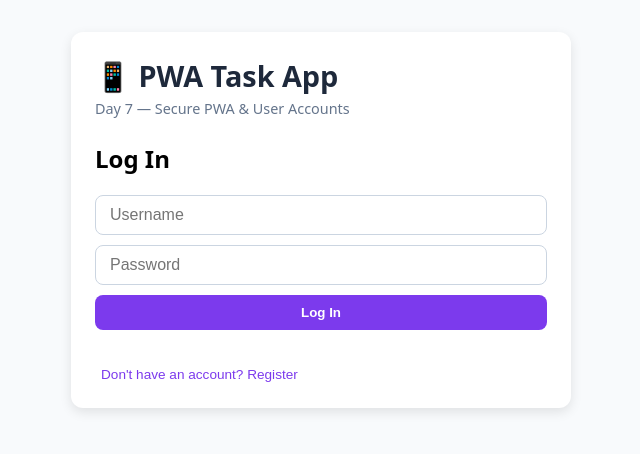
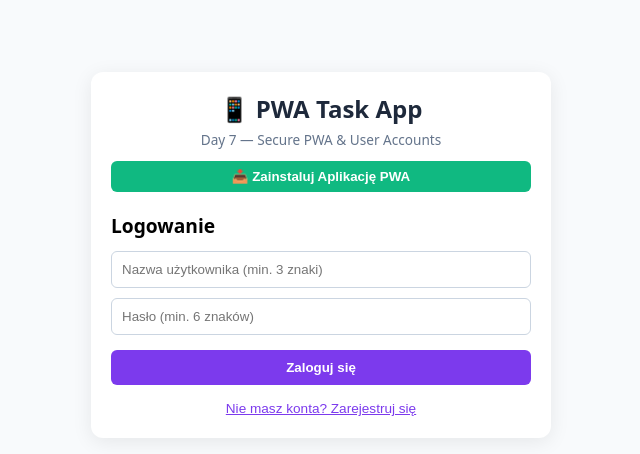
Before and after one commit to vikkyyyt1-hash/PWA, a React (Vite) app: page / in a window 1280 px wide. Shown: the top 454 px of the page, without its empty margins (319-959 px from the left). Built offline with nearby package versions, Linux system fonts and the light colour scheme.

Commit message:
Fix user duplicate check, add password policy, input limits and install button

```diff
--- a/src/App.jsx
+++ b/src/App.jsx
@@ -1,7 +1,17 @@
 import { useState, useEffect } from 'react'
 import './App.css'
 
-// Proste "haszowanie" haseł na potrzeby local-first auth
+// Sanitazcja kodu HTML (ochrona XSS)
+const sanitizeInput = (str) => {
+  return str
+    .replace(/&/g, '&amp;')
+    .replace(/</g, '&lt;')
+    .replace(/>/g, '&gt;')
+    .replace(/"/g, '&quot;')
+    .replace(/'/g, '&#x27;')
+}
+
+// Haszowanie haseł
 const simpleHash = (str) => {
   let hash = 0
   for (let i = 0; i < str.length; i++) {
@@ -12,23 +22,13 @@ const simpleHash = (str) => {
   return hash.toString()
 }
 
-// Funkcja sanityzująca niebezpieczne znaki HTML (Ochrona przed XSS)
-const sanitizeInput = (str) => {
-  return str
-    .replace(/&/g, '&amp;')
-    .replace(/</g, '&lt;')
-    .replace(/>/g, '&gt;')
-    .replace(/"/g, '&quot;')
-    .replace(/'/g, '&#x27;')
-}
-
 function App() {
-  // --- PWA & OFFLINE STATES ---
+  // Stany PWA & Offline
   const [deferredPrompt, setDeferredPrompt] = useState(null)
-  const [isInstallable, setIsInstallable] = useState(false)
+  const [isInstallable, setIsInstallable] = useState(true) // Domyślnie widoczny dla testów
   const [isOffline, setIsOffline] = useState(!navigator.onLine)
 
-  // --- AUTH STATES (Day 7) ---
+  // Stany Auth
   const [currentUser, setCurrentUser] = useState(() => {
     return localStorage.getItem('pwa_current_user') || null
   })
@@ -37,26 +37,24 @@ function App() {
   const [passwordInput, setPasswordInput] = useState('')
   const [authError, setAuthError] = useState('')
 
-  // --- TASKS STATES ---
+  // Stany Zadań
   const [tasks, setTasks] = useState([])
   const [input, setInput] = useState('')
   const [taskError, setTaskError] = useState('')
 
-  // Śledzenie stanu sieci (Offline / Online)
+  // Monitorowanie połączenia offline/online
   useEffect(() => {
     const handleOnline = () => setIsOffline(false)
     const handleOffline = () => setIsOffline(true)
-
     window.addEventListener('online', handleOnline)
     window.addEventListener('offline', handleOffline)
-
     return () => {
       window.removeEventListener('online', handleOnline)
       window.removeEventListener('offline', handleOffline)
     }
   }, [])
 
-  // Przechwytywanie zdarzenia instalacji PWA
+  // Pr przechwytywanie promptu instalacyjnego PWA
   useEffect(() => {
     const handleBeforeInstallPrompt = (e) => {
       e.preventDefault()
@@ -68,14 +66,17 @@ function App() {
   }, [])
 
   const handleInstallClick = async () => {
-    if (!deferredPrompt) return
-    deferredPrompt.prompt()
-    const { outcome } = await deferredPrompt.userChoice
-    if (outcome === 'accepted') setIsInstallable(false)
-    setDeferredPrompt(null)
+    if (deferredPrompt) {
+      deferredPrompt.prompt()
+      const { outcome } = await deferredPrompt.userChoice
+      if (outcome === 'accepted') setIsInstallable(false)
+      setDeferredPrompt(null)
+    } else {
+      alert('Aplikacja PWA jest już zainstalowana lub przeglądarka nie obsługuje automatycznego promptu.')
+    }
   }
 
-  // Pobieranie zadań dla zalogowanego użytkownika
+  // Wczytywanie zadań zalogowanego użytkownika
   useEffect(() => {
     if (currentUser) {
       const savedTasks = localStorage.getItem(`pwa_tasks_${currentUser}`)
@@ -95,37 +96,55 @@ function App() {
     }
   }, [tasks, currentUser])
 
-  // Obsługa logowania / rejestracji
+  // Walidacja i obsługa Logowania / Rejestracji
   const handleAuthSubmit = (e) => {
     e.preventDefault()
     setAuthError('')
-    const username = sanitizeInput(usernameInput.trim().toLowerCase())
+
+    const cleanUsername = sanitizeInput(usernameInput.trim().toLowerCase())
     const password = passwordInput.trim()
 
-    if (!username || !password) {
-      setAuthError('Please enter username and password.')
+    // 1. Sprawdzanie pustych pól
+    if (!cleanUsername || !password) {
+      setAuthError('Uzupełnij nazwę użytkownika i hasło.')
+      return
+    }
+
+    // 2. Ograniczenie długości loginu (ochrona przed obciążeniem)
+    if (cleanUsername.length < 3 || cleanUsername.length > 20) {
+      setAuthError('Nazwa użytkownika musi mieć od 3 do 20 znaków.')
+      return
+    }
+
+    // 3. Wymagana długość hasła
+    if (password.length < 6) {
+      setAuthError('Hasło musi mieć co najmniej 6 znaków.')
       return
     }
 
     const users = JSON.parse(localStorage.getItem('pwa_users') || '{}')
 
     if (isRegistering) {
-      if (users[username]) {
-        setAuthError('User already exists.')
+      // 4. Blokada tworzenia istniejącego użytkownika
+      if (users[cleanUsername]) {
+        setAuthError('Użytkownik o takiej nazwie już istnieje! Zaloguj się.')
         return
       }
-      users[username] = simpleHash(password)
+
+      users[cleanUsername] = simpleHash(password)
       localStorage.setItem('pwa_users', JSON.stringify(users))
-      localStorage.setItem('pwa_current_user', username)
-      setCurrentUser(username)
+      localStorage.setItem('pwa_current_user', cleanUsername)
+      setCurrentUser(cleanUsername)
     } else {
-      if (!users[username] || users[username] !== simpleHash(password)) {
-        setAuthError('Invalid credentials.')
+      // Logowanie
+      if (!users[cleanUsername] || users[cleanUsername] !== simpleHash(password)) {
+        setAuthError('Nieprawidłowa nazwa użytkownika lub hasło.')
         return
       }
-      localStorage.setItem('pwa_current_user', username)
-      setCurrentUser(username)
+      localStorage.setItem('pwa_current_user', cleanUsername)
+      setCurrentUser(cleanUsername)
     }
+
     setUsernameInput('')
     setPasswordInput('')
   }
@@ -135,24 +154,29 @@ function App() {
     setCurrentUser(null)
   }
 
-  // Obsługa bezpiecznego dodawania zadań
+  // Walidacja i dodawanie zadań
   const addTask = (e) => {
     e.preventDefault()
     setTaskError('')
+
     const trimmedInput = input.trim()
 
     if (!trimmedInput) {
-      setTaskError('Task cannot be empty.')
+      setTaskError('Treść zadania nie może być pusta.')
       return
     }
 
-    if (trimmedInput.length > 100) {
-      setTaskError('Task is too long (max 100 chars).')
+    if (trimmedInput.length > 80) {
+      setTaskError('Zadanie jest za długie (maksymalnie 80 znaków).')
       return
     }
 
-    if (tasks.some(t => t.text.toLowerCase() === trimmedInput.toLowerCase())) {
-      setTaskError('This task already exists.')
+    // Blokada dodawania identycznych zadań
+    const isDuplicate = tasks.some(
+      (t) => t.text.toLowerCase() === trimmedInput.toLowerCase()
+    )
+    if (isDuplicate) {
+      setTaskError('To zadanie znajduje się już na Twojej liście.')
       return
     }
 
@@ -170,65 +194,92 @@ function App() {
   }
 
   return (
-    <div className="app-container">
-      <header>
-        <h1>📱 PWA Task App</h1>
-        <p>Day 7 — Secure PWA & User Accounts</p>
+    <div className="app-container" style={{ maxWidth: '420px', margin: '40px auto', padding: '20px', background: '#fff', borderRadius: '12px', boxShadow: '0 4px 20px rgba(0,0,0,0.08)' }}>
+      <header style={{ textAlign: 'center', marginBottom: '20px' }}>
+        <h1 style={{ fontSize: '1.5rem', margin: '0 0 5px 0' }}>📱 PWA Task App</h1>
+        <p style={{ color: '#64748b', fontSize: '0.85rem', margin: 0 }}>Day 7 — Secure PWA & User Accounts</p>
 
-        {/* Pasek statusu Offline */}
         {isOffline && (
-          <div style={{ background: '#f59e0b', color: '#fff', padding: '6px', borderRadius: '6px', fontSize: '0.85rem', marginTop: '8px', fontWeight: 'bold' }}>
-            📡 You are currently offline (Data saved locally)
+          <div style={{ background: '#f59e0b', color: '#fff', padding: '6px', borderRadius: '6px', fontSize: '0.8rem', marginTop: '10px', fontWeight: 'bold' }}>
+            📡 Tryb Offline (Dane zapisywane lokalnie)
           </div>
         )}
 
-        {/* Przycisk instalacji PWA */}
         {isInstallable && (
-          <button onClick={handleInstallClick} className="install-btn" style={{ marginTop: '10px' }}>
-            📥 Install App
+          <button
+            onClick={handleInstallClick}
+            style={{ marginTop: '12px', width: '100%', padding: '8px', background: '#10b981', color: '#fff', border: 'none', borderRadius: '6px', fontWeight: 'bold', cursor: 'pointer' }}
+          >
+            📥 Zainstaluj Aplikację PWA
           </button>
         )}
       </header>
 
       {!currentUser ? (
-        <div className="auth-box" style={{ marginTop: '1rem' }}>
-          <h2>{isRegistering ? 'Register' : 'Log In'}</h2>
-          <form onSubmit={handleAuthSubmit} className="task-form" style={{ flexDirection: 'column', gap: '10px', marginTop: '10px' }}>
+        <div className="auth-box">
+          <h2 style={{ fontSize: '1.2rem', marginBottom: '12px' }}>{isRegistering ? 'Rejestracja' : 'Logowanie'}</h2>
+
+          <form onSubmit={handleAuthSubmit} style={{ display: 'flex', flexDirection: 'column', gap: '10px' }}>
             <input
               type="text"
-              placeholder="Username"
+              placeholder="Nazwa użytkownika (min. 3 znaki)"
               value={usernameInput}
-              onChange={(e) => setUsernameInput(e.target.value)}
-              maxLength={30}
+              onChange={(e) => {
+                setUsernameInput(e.target.value)
+                if (authError) setAuthError('')
+              }}
+              maxLength={20}
+              style={{ padding: '10px', border: '1px solid #cbd5e1', borderRadius: '6px' }}
             />
             <input
               type="password"
-              placeholder="Password"
+              placeholder="Hasło (min. 6 znaków)"
               value={passwordInput}
-              onChange={(e) => setPasswordInput(e.target.value)}
+              onChange={(e) => {
+                setPasswordInput(e.target.value)
+                if (authError) setAuthError('')
+              }}
+              maxLength={30}
+              style={{ padding: '10px', border: '1px solid #cbd5e1', borderRadius: '6px' }}
             />
-            <button type="submit">{isRegistering ? 'Sign Up' : 'Log In'}</button>
+            <button
+              type="submit"
+              style={{ padding: '10px', background: '#7c3aed', color: '#fff', border: 'none', borderRadius: '6px', fontWeight: 'bold', cursor: 'pointer', marginTop: '5px' }}
+            >
+              {isRegistering ? 'Zarejestruj się' : 'Zaloguj się'}
+            </button>
           </form>
-          {authError && <p style={{ color: '#ef4444', fontSize: '0.85rem', marginTop: '8px', fontWeight: 'bold' }}>⚠️ {authError}</p>}
+
+          {authError && (
+            <p style={{ color: '#ef4444', fontSize: '0.85rem', marginTop: '10px', fontWeight: 'bold', textAlign: 'center' }}>
+              ⚠️ {authError}
+            </p>
+          )}
+
           <button
             type="button"
             onClick={() => {
               setIsRegistering(!isRegistering)
               setAuthError('')
             }}
-            style={{ background: 'none', border: 'none', color: '#7c3aed', cursor: 'pointer', marginTop: '12px', fontSize: '0.85rem' }}
+            style={{ background: 'none', border: 'none', color: '#7c3aed', cursor: 'pointer', marginTop: '15px', fontSize: '0.85rem', width: '100%', textDecoration: 'underline' }}
           >
-            {isRegistering ? 'Already have an account? Log in' : "Don't have an account? Register"}
+            {isRegistering ? 'Masz już konto? Zaloguj się' : 'Nie masz konta? Zarejestruj się'}
           </button>
         </div>
       ) : (
         <>
-          <div style={{ display: 'flex', justifyContent: 'space-between', alignItems: 'center', margin: '1rem 0', background: '#f1f5f9', padding: '8px 12px', borderRadius: '8px' }}>
-            <span>User: <strong>{currentUser}</strong></span>
-            <button onClick={handleLogout} style={{ background: '#ef4444', color: '#fff', border: 'none', padding: '4px 10px', borderRadius: '6px', cursor: 'pointer' }}>Logout</button>
+          <div style={{ display: 'flex', justifyContent: 'space-between', alignItems: 'center', marginBottom: '16px', background: '#f1f5f9', padding: '8px 12px', borderRadius: '8px' }}>
+            <span>Zalogowany: <strong>{currentUser}</strong></span>
+            <button
+              onClick={handleLogout}
+              style={{ background: '#ef4444', color: '#fff', border: 'none', padding: '5px 10px', borderRadius: '6px', cursor: 'pointer', fontWeight: 'bold' }}
+            >
+              Wyloguj
+            </button>
           </div>
 
-          <form onSubmit={addTask} className="task-form">
+          <form onSubmit={addTask} style={{ display: 'flex', gap: '8px', marginBottom: '12px' }}>
             <input
               type="text"
               value={input}
@@ -236,21 +287,41 @@ function App() {
                 setInput(e.target.value)
                 if (taskError) setTaskError('')
               }}
-              placeholder="Add a new task..."
-              maxLength={100}
+              placeholder="Dodaj nowe zadanie..."
+              maxLength={80}
+              style={{ flex: 1, padding: '10px', border: '1px solid #cbd5e1', borderRadius: '6px' }}
             />
-            <button type="submit">Add</button>
+            <button type="submit" style={{ padding: '10px 16px', background: '#7c3aed', color: '#fff', border: 'none', borderRadius: '6px', fontWeight: 'bold', cursor: 'pointer' }}>
+              Dodaj
+            </button>
           </form>
-          {taskError && <p style={{ color: '#ef4444', fontSize: '0.85rem', marginTop: '6px', fontWeight: 'bold' }}>⚠️ {taskError}</p>}
 
-          <ul className="task-list" style={{ marginTop: '1rem' }}>
+          {taskError && (
+            <p style={{ color: '#ef4444', fontSize: '0.85rem', marginBottom: '12px', fontWeight: 'bold' }}>
+              ⚠️ {taskError}
+            </p>
+          )}
+
+          <ul style={{ listStyle: 'none', padding: 0, margin: 0 }}>
             {tasks.map((task) => (
-              <li key={task.id} className={task.completed ? 'completed' : ''}>
-                <span onClick={() => toggleTask(task.id)} style={{ cursor: 'pointer', textDecoration: task.completed ? 'line-through' : 'none' }}>{task.text}</span>
-                <button onClick={() => deleteTask(task.id)} className="delete-btn">✕</button>
+              <li key={task.id} style={{ display: 'flex', justifyContent: 'space-between', alignItems: 'center', padding: '10px', borderBottom: '1px solid #e2e8f0' }}>
+                <span
+                  onClick={() => toggleTask(task.id)}
+                  style={{ cursor: 'pointer', textDecoration: task.completed ? 'line-through' : 'none', color: task.completed ? '#94a3b8' : '#0f172a' }}
+                >
+                  {task.text}
+                </span>
+                <button
+                  onClick={() => deleteTask(task.id)}
+                  style={{ background: 'none', border: 'none', color: '#ef4444', cursor: 'pointer', fontSize: '1.1rem', fontWeight: 'bold' }}
+                >
+                  ✕
+                </button>
               </li>
             ))}
           </ul>
+
+          {tasks.length === 0 && <p style={{ textAlign: 'center', color: '#94a3b8', fontSize: '0.9rem', marginTop: '15px' }}>Brak zadań dla tego użytkownika.</p>}
         </>
       )}
     </div>
```
